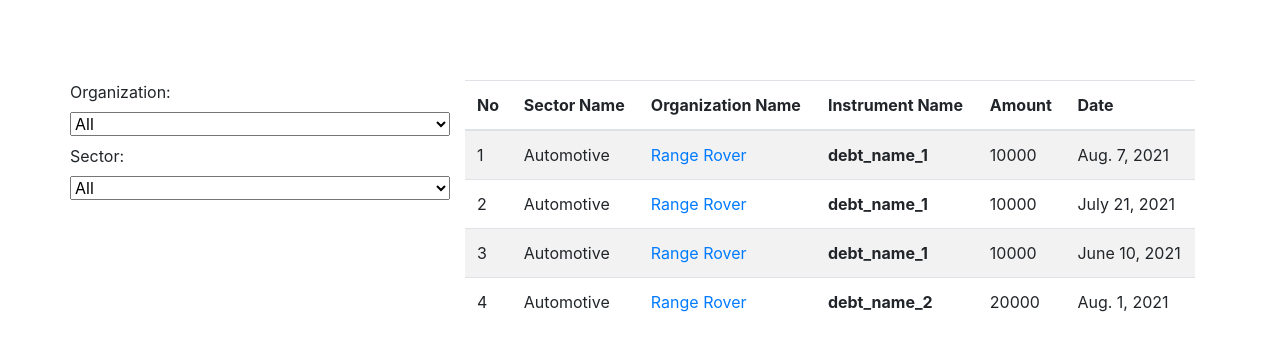
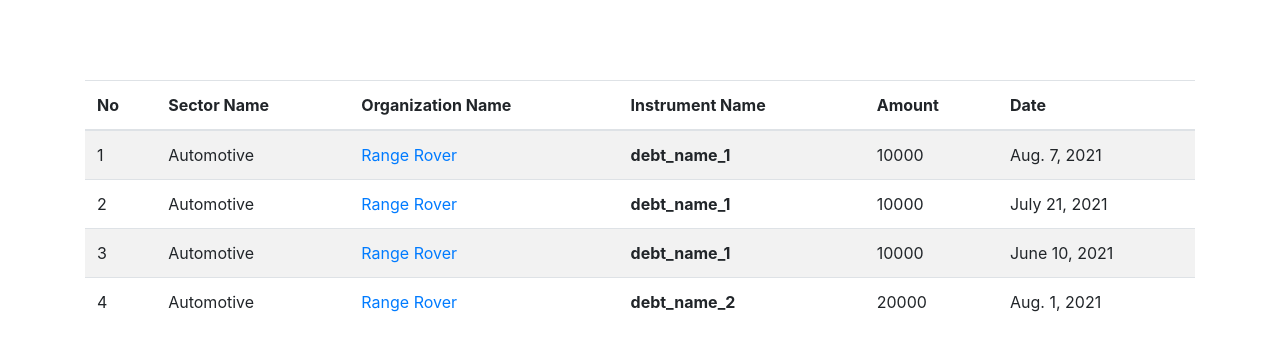
Before and after one commit to senior-dev-1019/sector_model_admin, a Django app: page /sector_app/sectororgs/1 in a window 1280 px wide. Shown: the top 351 px of the page. Run offline with Django 3.2, Linux system fonts and the light colour scheme; data comes from the database, SQL or seed files in the repository; some libraries are stand-ins or nearby versions.

Commit message:
remove the select org and sector

```diff
--- a/sector_app/templates/Index.html
+++ b/sector_app/templates/Index.html
@@ -12,7 +12,7 @@
 	<center>
 		<div class="container">
 			<div class="row" style="margin-top: 10vh;">
-			    <div class="col-md-4" style="text-align: left;">
+<!-- 			    <div class="col-md-4" style="text-align: left;">
 			    	<div class="row">
 				    	<label for="select_org">Organization: </label>
 				    	<select style="width: 100%;" name="secotor_org" id="select_org">
@@ -30,8 +30,8 @@
 				    		<option value="sector_name_2">sector_name_2</option>
 				    	</select>
 				    </div>
-			    </div>
-			    <div class="col-md-8">
+			    </div> -->
+			    <div class="col-md-12">
 			        <table class="table table-striped table-hover">
 				        <thead>
 				            <th>No</th>
```
